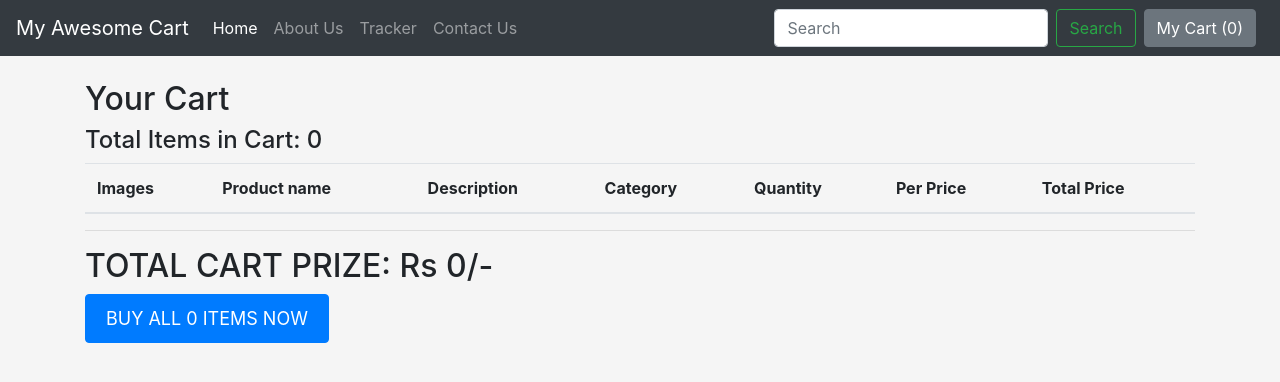
After one commit to Fareed95/MY-AWESSOME-CART, a Django app: page /shop/view_cart/ in a window 1280 px wide. The commit adds this page. Shown: the top 382 px of the page. Run offline with Django 4.2, Linux system fonts and the light colour scheme; a user stored in the database is signed in; data comes from the database, SQL or seed files in the repository; both versions use the stored data as it was after the commit; lists and menus that the app fills with data are empty; some libraries are stand-ins or nearby versions.

Commit message:
work on 5 feb 24

```diff
--- a/mac/shop/admin.py
+++ b/mac/shop/admin.py
@@ -1,6 +1,7 @@
 from django.contrib import admin
-from .models import Product, Contact
+from .models import Product, Contact, CartItem
 
 admin.site.register(Product)
 admin.site.register(Contact)
+admin.site.register(CartItem)
 # Register your models here.
--- a/mac/shop/templates/shop/basic.html
+++ b/mac/shop/templates/shop/basic.html
@@ -48,12 +48,12 @@
       <input class="form-control mr-sm-2" type="search" placeholder="Search" aria-label="Search">
       <button class="btn btn-outline-success my-2 my-sm-0" type="submit">Search</button>
     </form>
-    <button type="button" class="btn btn-secondary mx-2" id="popcart" data-container="body" data-toggle="popover" data-placement="bottom" data-html="true" data-content="Vivamus
-sagittis lacus vel augue laoreet rutrum faucibus.">
-
-
-  Cart(<span id="cart">0</span>)
-</button>
+    <a href="{% url 'view_cart' %}">
+      <button type="button" class="btn btn-secondary mx-2" id="popcart" data-container="body" data-toggle="popover" data-placement="bottom" data-html="true" data-content="Vivamus sagittis lacus vel augue laoreet rutrum faucibus.">
+          My Cart ({{ request.user.cartitem_set.count }})
+      </button>
+  </a>
+</a>
   </div>
 </nav>
   {% block body %} {% endblock %}
--- /dev/null
+++ b/mac/shop/templates/shop/view_cart.html
@@ -0,0 +1,54 @@
+{% extends 'shop/basic.html' %}
+{% block title %}Your Cart{% endblock %}
+{%block css%}
+img {
+    vertical-align: middle;
+    border-style: none;
+    width: 220px;
+}
+.cart-summary h2 {
+    margin-right: 90px;
+}
+
+.cart-button {
+    padding: 10px 20px;
+    font-size: 18px;
+}
+{% endblock %}
+{% block body %}
+
+<div class="container my-4">
+    <h2>Your Cart</h2>
+    <h4>Total Items in Cart: {{ total_items }}</h4>
+    <table class="table">
+        <thead>
+            <tr>
+                <th>Images</th>
+                <th>Product name </th>
+                <th>Description</th>
+                <th>Category</th>
+                <th>Quantity</th>
+                <th>Per Price</th>
+                <th>Total Price</th>
+            </tr>
+        </thead>
+        <tbody>
+            {% for item in cart_items %}
+            <tr>
+                <td><img src="/shop/media/{{item.product.product_images }}" alt="{{ item.product.product_name }}"></td>
+                <td>{{ item.product.product_name }}</td>
+                <td>{{ item.product.product_desc }}</td>
+                <td>{{ item.product.product_category }}</td>
+                <td>{{ item.quantity }}</td>
+                <td>{{ item.product.product_price }}</td>
+                <td>{{item.quantity}}x{{ item.product.product_price}}</td>
+            </tr>
+            {% endfor %}
+        </tbody>
+    </table><hr>
+    <div class="cart-summary">
+        <h2>TOTAL CART PRIZE: Rs {{ total_prize }}/-</h2>
+        <button type="submit" class="btn btn-primary cart-button">BUY ALL {{ total_items }} ITEMS NOW</button>
+    </div>
+</div>
+{% endblock %}
--- a/mac/shop/urls.py
+++ b/mac/shop/urls.py
@@ -11,6 +11,8 @@ urlpatterns = [
     path("SEARCH",views.SEARCH, name="SEARCH"),
     path("products/<int:myid>",views.PRODVIEW, name="PRODVIEW"),
     path("CART",views.CART, name="CART"),
+    path('add_to_cart/<int:product_id>/', views.add_to_cart, name='add_to_cart'),
+    path('view_cart/', views.view_cart, name='view_cart'),
 ]
 if settings.DEBUG:
     urlpatterns += static(settings.MEDIA_URL, document_root=settings.MEDIA_ROOT)
--- a/mac/shop/views.py
+++ b/mac/shop/views.py
@@ -1,7 +1,11 @@
-from django.shortcuts import render
+from django.shortcuts import render, redirect
 from django.http import HttpResponse
 from . models import Product, Contact
 from math import ceil
+from .models import Product, CartItem
+from django.contrib.auth.decorators import login_required
+
+
 # Create your views here.
 def index(request):
     products= Product.objects.all()
@@ -57,3 +61,34 @@ def PRODVIEW(request, myid):
 
 def CART(request):
     return HttpResponse("CART")
+
+
+@login_required
+def add_to_cart(request, product_id):
+    user = request.user
+    product = Product.objects.get(pk=product_id)
+    cart_item, created = CartItem.objects.get_or_create(user=user, product=product)
+
+    if not created:
+        cart_item.quantity += 1
+        cart_item.save()
+
+    return redirect('SHOPHOME')
+
+@login_required
+def view_cart(request):
+    user = request.user
+    cart_items = CartItem.objects.filter(user=user)
+
+    total_items = sum([item.quantity for item in cart_items])
+    total_price= sum([item.quantity * item.product.product_price for item in cart_items])
+    total_price_of_resp = [item.quantity * item.product.product_price for item in cart_items]
+
+    context = {
+        'cart_items': cart_items,
+        'total_items': total_items,
+        'prize_of_each': total_price_of_resp,
+        'total_prize': total_price,
+    }
+
+    return render(request, 'shop/view_cart.html', context)
```
Also changed, not shown: mac/shop/models.py (+11 -0 lines), mac/shop/templates/shop/index.html (+4 -32 lines), mac/shop/templates/shop/productdisplay.html (+20 -33 lines), mac/db.sqlite3, mac/shop/migrations/0005_cart.py (added), mac/shop/migrations/0006_cartitem_delete_cart.py (added).
